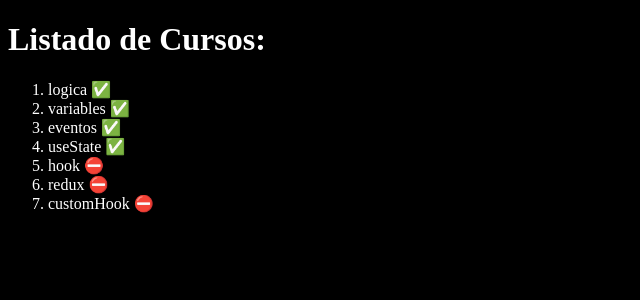
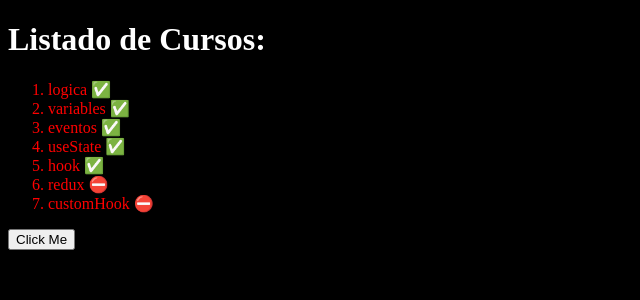
Before and after one commit to StrongFreeCode/01-react-test, a React (Vite) app: page / in a window 1280 px wide. Shown: the top 300 px of the page, without its empty margins (0-640 px from the left). Built offline with nearby package versions, Linux system fonts and the light colour scheme.

Commit message:
listado de cursos asta el classname

```diff
--- a/src/ListadoApp.jsx
+++ b/src/ListadoApp.jsx
@@ -1,23 +1,33 @@
+import { useState } from "react"
+
 const Items = ({nombre, visto}) => {
   return (
-    <li>{nombre} {visto ? '✅': '⛔' }</li>
+    <li className="rojito">{nombre} {visto ? '✅': '⛔' }</li>
   )
 }
 
 export const ListadoApp = () => {
+  const addTask = ()=>{
+    setArreglo([...arreglo, { nombre: 'nuevo', visto: true}])
+  }
+  let listadoCursos = [
+    { nombre: 'logica', visto: true },
+    { nombre: 'variables', visto: true },
+    { nombre: 'eventos', visto: true },
+    { nombre: 'useState', visto: true },
+    { nombre: 'hook', visto: true },
+    { nombre: 'redux', visto: false },
+    { nombre: 'customHook', visto: false }
+
+  ]
+  const [arreglo, setArreglo] = useState(listadoCursos)
   return (
     <>
       <h1>Listado de Cursos:</h1>
       <ol>
-        <Items nombre="logica" visto={true}></Items>
-        <Items nombre="variables" visto={true}></Items>
-        <Items nombre="eventos" visto={true}></Items>
-        <Items nombre="useState" visto={true}></Items>
-        <Items nombre="hook" visto={false}></Items>
-        <Items nombre="redux" visto={false}></Items>
-        <Items nombre="customHook" visto={false}></Items>
-
+       {arreglo.map(item => <Items key={item.nombre} nombre={item.nombre} visto={item.visto}></Items>)}
       </ol>
+      <button onClick={()=> addTask()}>Click Me</button>
     </>
   )
 }
--- a/src/styles/styles.css
+++ b/src/styles/styles.css
@@ -3,3 +3,7 @@
     background-color: black;
     color: white;
 }
+
+.rojito {
+    color: red;
+}
```
